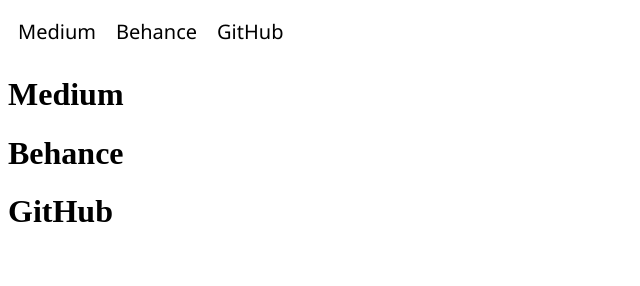
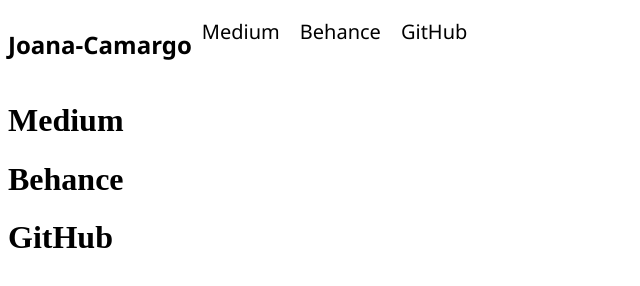
Before and after one commit to joana-camargo/joana-camargo.github.io, a plain HTML site: page index.html in a window 1280 px wide. Shown: the whole page, without its empty margins (0-640 px from the left). Drawn offline with Linux system fonts and the light colour scheme.

Commit message:
create divs

```diff
--- a/index.html
+++ b/index.html
@@ -8,9 +8,14 @@
     <link rel="stylesheet" href="styles.css">
 </head>
 <nav>
-    <p><a href="#medium">Medium</a></p>
-    <p><a href="#behance">Behance</a></p>
-    <p><a href="#github">GitHub</a></p>
+    <div>
+        <h1>Joana-Camargo</h1>
+    </div>
+    <div>
+        <p><a href="#medium">Medium</a></p>
+        <p><a href="#behance">Behance</a></p>
+        <p><a href="#github">GitHub</a></p>
+    </div>
 </nav>
 
 <body>
--- a/styles.css
+++ b/styles.css
@@ -1,6 +1,10 @@
 nav {
     display: flex;
     font-family: 'Segoe UI', Tahoma, Geneva, Verdana, sans-serif;
+}
+
+nav div {
+    display: flex;
 }
 
 nav p {
```
